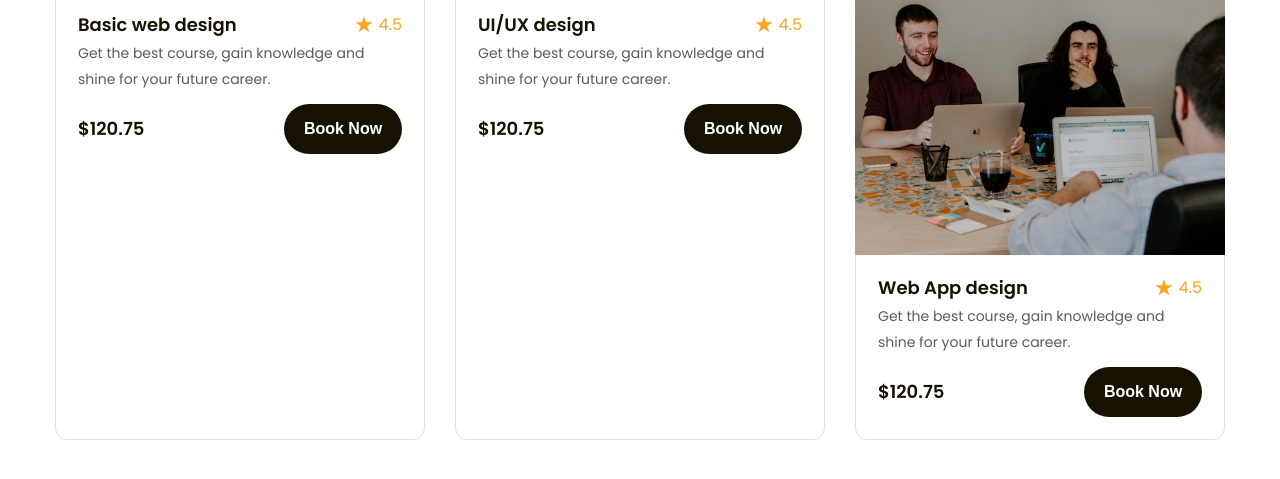
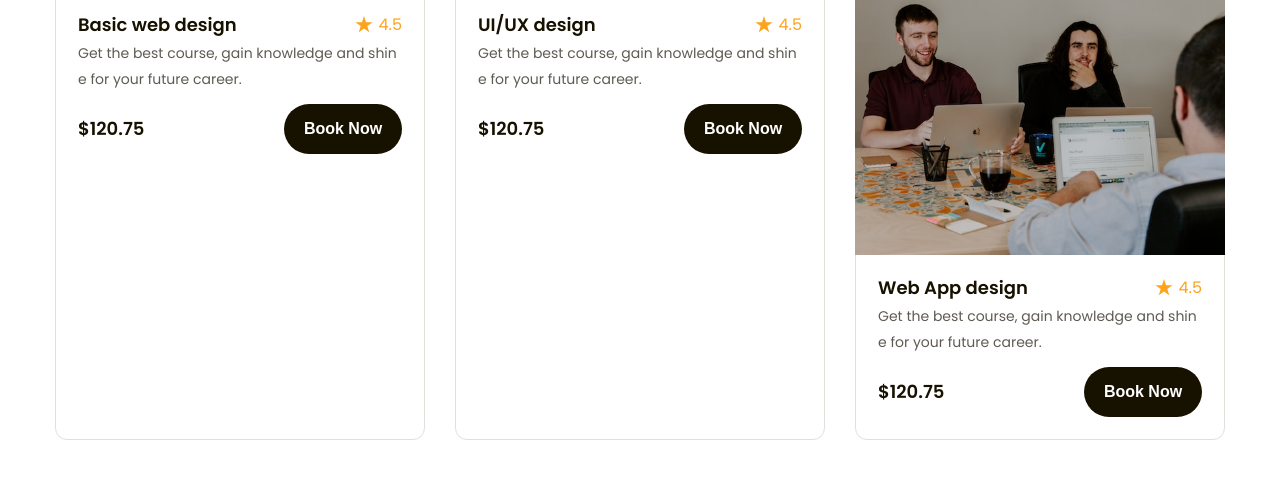
Before and after one commit to vuvansy/htmlcss-project-02, a plain HTML site: page index.html in a window 1280 px wide. Shown: the part 1292-1771 px from the top of the page. Drawn offline with Linux system fonts and the light colour scheme.

Commit message:
37.7 Làm phần Popular #3

```diff
--- a/assets/css/style.css
+++ b/assets/css/style.css
@@ -60,6 +60,24 @@ a {
     max-width: calc(100% - 48px);
     margin-left: auto;
     margin-right: auto;
+}
+
+/* Tạo class xử lý tiêu đề cà nội dung dài quá với thiết kế ban đầu  */
+.line-clamp {
+    display: -webkit-box;
+    -webkit-line-clamp: var(--line-clamp, 1);
+    -webkit-box-orient: vertical;
+    overflow: hidden;
+}
+
+/* Class thêm để xử lý số dòng tùy biến */
+.line-clamp.line-2 {
+    --line-clamp: 2;
+}
+
+/* Tạo class xuống dòng xử lý việc chữ viết liền k cách hoặc dài , gạch ngang */
+.break-all {
+    word-break: break-all;
 }
 
 /* =========== Header ===========  */
@@ -350,6 +368,7 @@ a {
 }
 
 .popular .course-item .title a {
+    padding-right: 6px;
     font-weight: 600;
     color: #171100;
     font-size: 1.8rem;
--- a/index.html
+++ b/index.html
@@ -199,7 +199,12 @@
                             <div class="info">
                                 <div class="head">
                                     <h3 class="title">
-                                        <a href="!#">Basic web design</a>
+                                        <a
+                                            href="!#"
+                                            class="line-clamp break-all"
+                                        >
+                                            Basic web design
+                                        </a>
                                     </h3>
                                     <div class="rating">
                                         <img
@@ -210,7 +215,7 @@
                                         <p class="value">4.5</p>
                                     </div>
                                 </div>
-                                <p class="desc">
+                                <p class="desc line-clamp line-2 break-all">
                                     Get the best course, gain knowledge and
                                     shine for your future career.
                                 </p>
@@ -234,7 +239,12 @@
                             <div class="info">
                                 <div class="head">
                                     <h3 class="title">
-                                        <a href="!#">UI/UX design</a>
+                                        <a
+                                            href="!#"
+                                            class="line-clamp break-all"
+                                        >
+                                            UI/UX design
+                                        </a>
                                     </h3>
                                     <div class="rating">
                                         <img
@@ -245,7 +255,7 @@
                                         <p class="value">4.5</p>
                                     </div>
                                 </div>
-                                <p class="desc">
+                                <p class="desc line-clamp line-2 break-all">
                                     Get the best course, gain knowledge and
                                     shine for your future career.
                                 </p>
@@ -269,7 +279,12 @@
                             <div class="info">
                                 <div class="head">
                                     <h3 class="title">
-                                        <a href="!#">Web App design</a>
+                                        <a
+                                            href="!#"
+                                            class="line-clamp break-all"
+                                        >
+                                            Web App design
+                                        </a>
                                     </h3>
                                     <div class="rating">
                                         <img
@@ -280,7 +295,7 @@
                                         <p class="value">4.5</p>
                                     </div>
                                 </div>
-                                <p class="desc">
+                                <p class="desc line-clamp line-2 break-all">
                                     Get the best course, gain knowledge and
                                     shine for your future career.
                                 </p>
```
